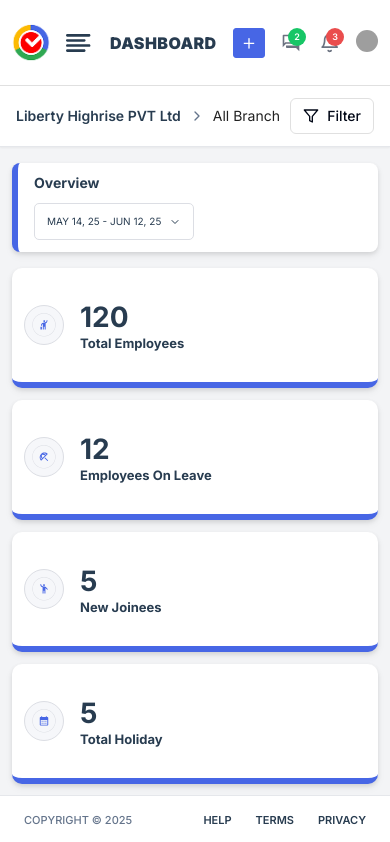
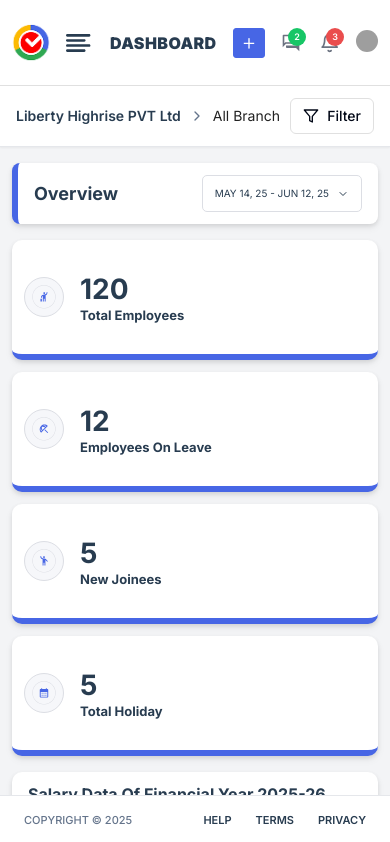
Before and after one commit to soumya85/webpanelEasyDo, a React (Vite) app: page / in a window 390 px wide. Shown: the top 842 px of the page. Built offline with nearby package versions, Linux system fonts and the light colour scheme; grey boxes are pictures that could not be loaded; the HTML template or start-up script is replaced by a standard one.

Commit message:
Make Overview title bigger and keep it on same row with date picker on mobile
cgen-6b6ccac008a04ecd93d88f49519f8d13

```diff
--- a/src/pages/Overview.tsx
+++ b/src/pages/Overview.tsx
@@ -405,7 +405,7 @@ const CustomLegend: React.FC<{ data: any[]; className?: string }> = ({
 // Format currency for salary chart
 const formatCurrency = (value: number) => {
   if (value >= 100000) {
-    return `₹${(value / 100000).toFixed(0)}L`;
+    return `��${(value / 100000).toFixed(0)}L`;
   }
   return `₹${value.toLocaleString()}`;
 };
@@ -614,15 +614,15 @@ const Overview: React.FC = () => {
           className={cn(
             "flex min-h-[50px] sm:min-h-[60px] lg:min-h-[65px]",
             "px-4 py-3 sm:px-6 sm:py-3 lg:px-[30px] lg:py-[13.5px]",
-            "justify-between items-start sm:items-center self-stretch",
+            "justify-between items-center self-stretch",
             "rounded-lg border-l-[6px] border-[#4766E5] bg-white",
             "shadow-[0px_2px_4px_0px_rgba(0,0,0,0.10),0px_4px_8px_0px_rgba(0,0,0,0.05)]",
-            "flex-col sm:flex-row gap-3 sm:gap-2 lg:gap-0",
+            "flex-row gap-2 lg:gap-0",
           )}
         >
           {/* Breadcrumb Navigation */}
-          <div className="flex justify-start items-center gap-2 sm:gap-[8px] lg:gap-[10px] flex-wrap">
-            <div className="text-[#283C50] font-inter text-sm sm:text-base font-bold leading-[16px] sm:leading-[19.2px]">
+          <div className="flex justify-start items-center gap-2 sm:gap-[8px] lg:gap-[10px] flex-wrap flex-1">
+            <div className="text-[#283C50] font-inter text-lg sm:text-xl lg:text-base font-bold leading-[20px] sm:leading-[24px] lg:leading-[19.2px]">
               Overview
             </div>
             <div className="text-[#DBD9D9] font-inter text-sm sm:text-base font-normal leading-[16px] sm:leading-[19.2px] hidden sm:block">
@@ -640,7 +640,7 @@ const Overview: React.FC = () => {
           </div>
 
           {/* Filter Controls */}
-          <div className="flex justify-start sm:justify-center items-center gap-2 lg:gap-[10px] w-full sm:w-auto">
+          <div className="flex justify-end items-center gap-2 lg:gap-[10px] flex-shrink-0">
             <DateRangePicker
               selectedRange={selectedDateRange}
               onRangeChange={setSelectedDateRange}
```
